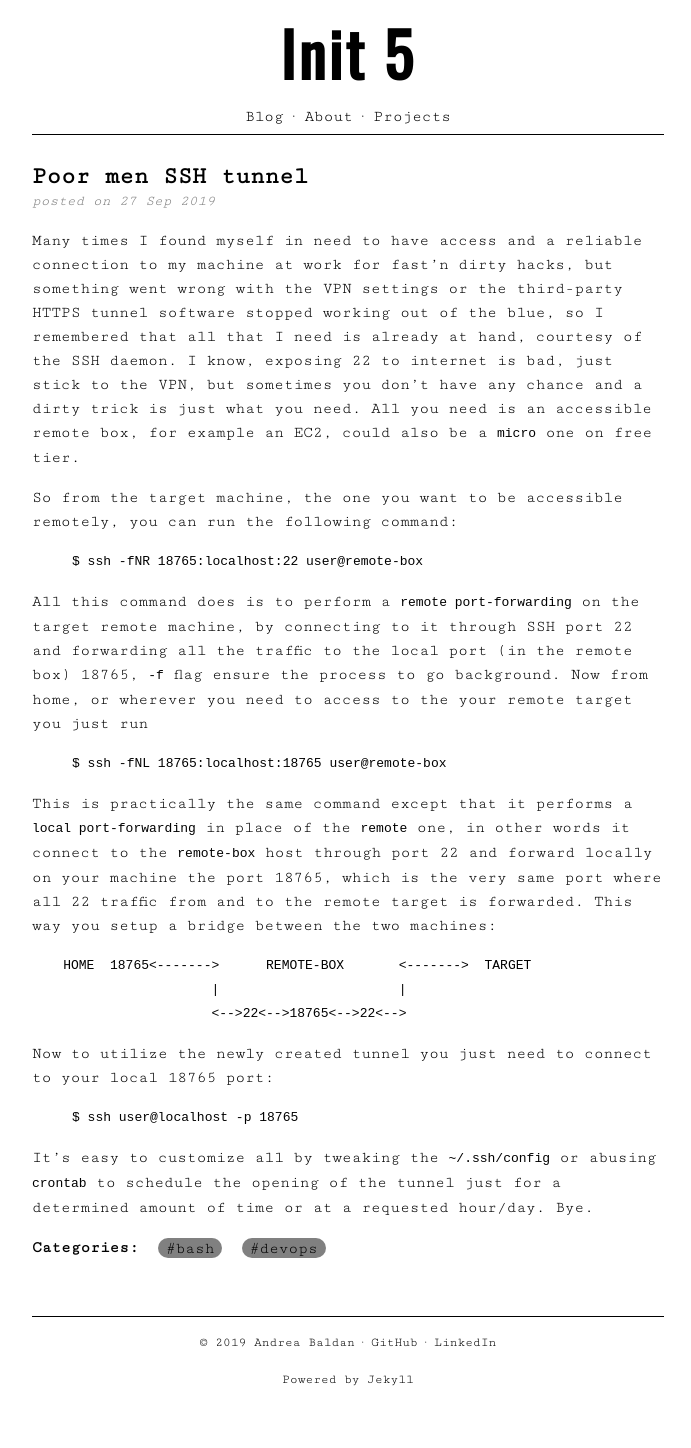
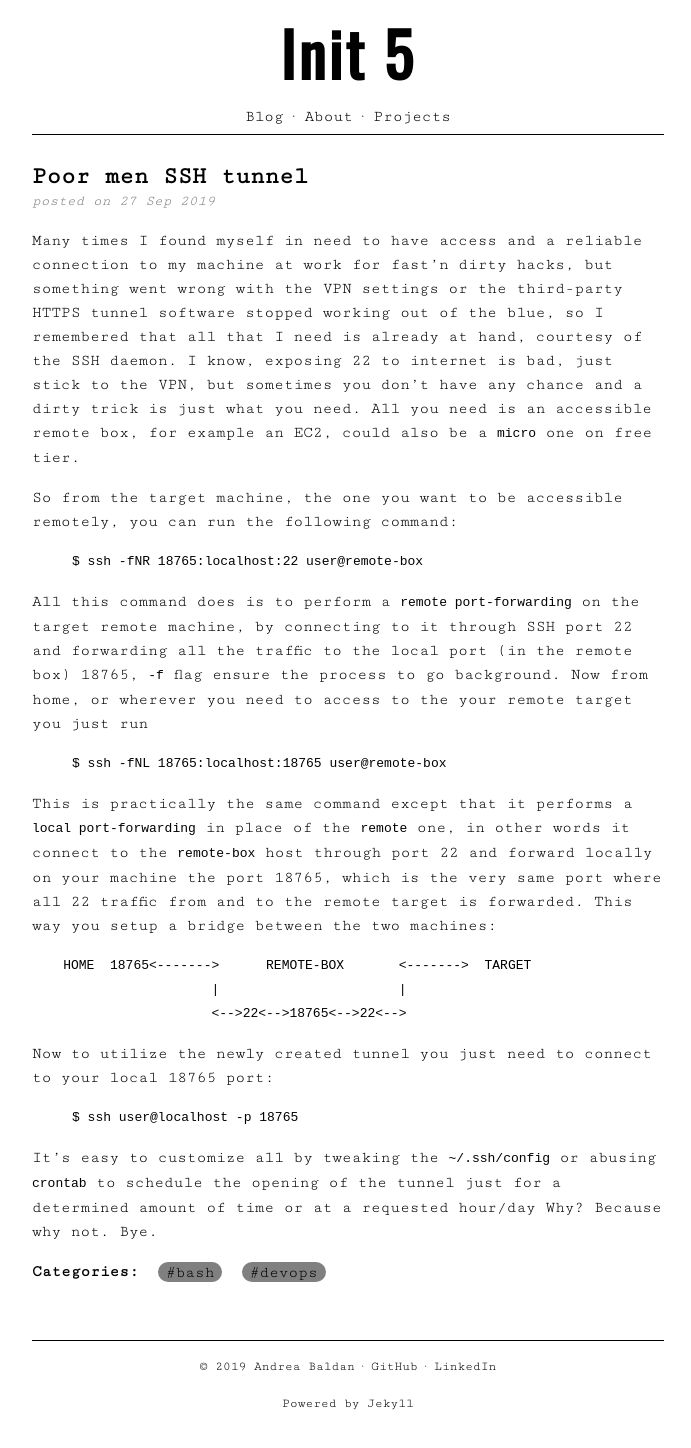
Before and after one commit to codepr/codepr.github.io, a Jekyll site: the page built from _posts/2019-09-27-poor-men-ssh-tunnel.md, in a window 1280 px wide. Shown: the whole page, without its empty margins (292-983 px from the left). Built offline with Jekyll 4.4.1, drawn with Linux system fonts in a browser that asks for light colours; before the commit the page ends 1424 px from its top, so only the background shows below that.

Commit message:
Updated last post

```diff
--- a/_posts/2019-09-27-poor-men-ssh-tunnel.md
+++ b/_posts/2019-09-27-poor-men-ssh-tunnel.md
@@ -53,4 +53,5 @@ $ ssh user@localhost -p 18765
 
 It's easy to customize all by tweaking the `~/.ssh/config` or abusing `crontab`
 to schedule the opening of the tunnel just for a determined amount of time or
-at a requested hour/day. Bye.
+at a requested hour/day
+Why? Because why not. Bye.
```
